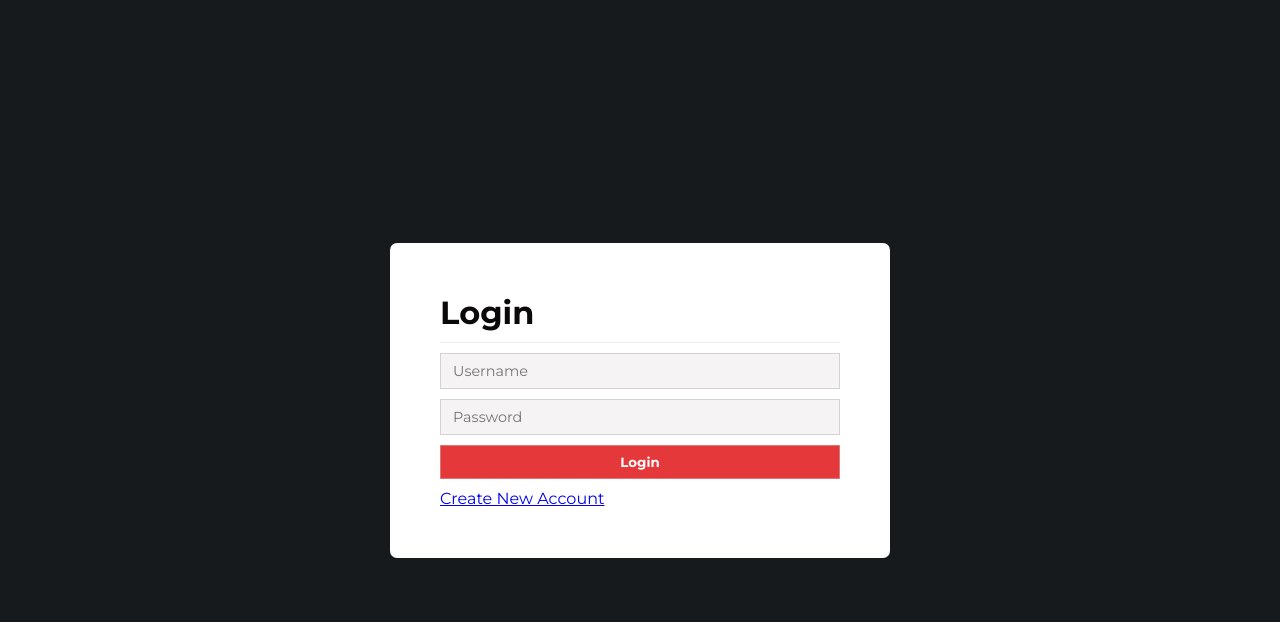
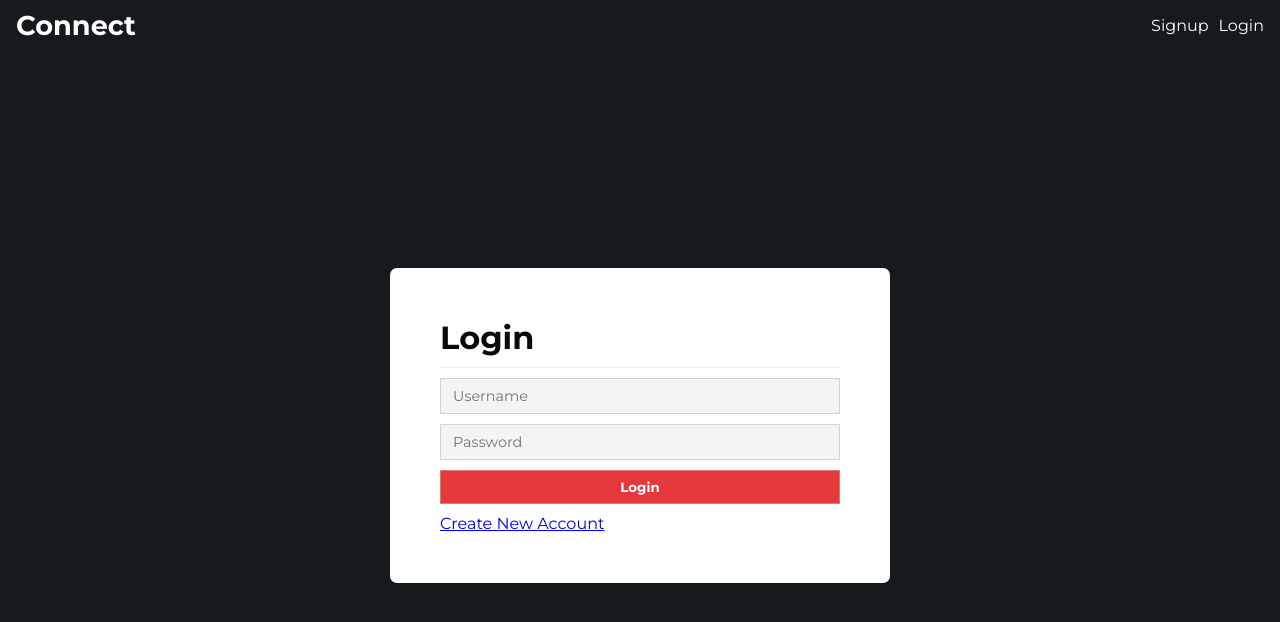
Before and after one commit to AbdallahAyad-23/socialapp-frontend, a React (Create React App) app: page /login in a window 1280 px wide. Shown: the top 622 px of the page. Built offline with nearby package versions, Linux system fonts and the light colour scheme.

Commit message:
Added navbar

```diff
--- /dev/null
+++ b/src/App.css
@@ -0,0 +1,3 @@
+main {
+  height: calc(100% - 50px);
+}
--- a/src/App.js
+++ b/src/App.js
@@ -1,10 +1,13 @@
 import { BrowserRouter as Router, Route, Redirect } from "react-router-dom";
 import { useEffect, useReducer } from "react";
 import jwtDecode from "jwt-decode";
+import "./App.css";
 import { intialState, reducer, AuthContext } from "./store";
+import Navbar from "./components/Navbar/Navbar";
 import Signup from "./pages/signup/signup";
 import Login from "./pages/login/login";
 import Home from "./pages/home/home";
+import axios from "./utils/axios";
 
 function App() {
   const [state, dispatch] = useReducer(reducer, intialState);
@@ -14,6 +17,11 @@ function App() {
     if (token) {
       if (Date.now() <= jwtDecode(token).exp * 1000) {
         dispatch({ type: "intial", payload: { token } });
+        axios.get("/user").then((res) => {
+          console.log(res);
+          const user = res.data;
+          dispatch({ type: "setUser", payload: { user } });
+        });
       }
     }
   }, []);
@@ -22,7 +30,9 @@ function App() {
     <div className="App">
       <AuthContext.Provider value={{ state, dispatch }}>
         <Router>
-          {/* {state.isAuth ? <Redirect to="/" /> : <Redirect to="/login" />} */}
+          <Navbar />
+          <main>
+            {state.isAuth ? <Redirect to="/" /> : <Redirect to="/login" />}
             {state.isAuth && (
               <Route path="/">
                 <Home />
@@ -40,6 +50,7 @@ function App() {
                 <Login />
               </Route>
             )}
+          </main>
         </Router>
       </AuthContext.Provider>
     </div>
--- /dev/null
+++ b/src/components/Navbar/Navbar.js
@@ -0,0 +1,35 @@
+import React, { useContext } from "react";
+import { NavLink } from "react-router-dom";
+import { AuthContext } from "../../store";
+import styles from "./Navbar.module.css";
+const Navbar = () => {
+  const { state } = useContext(AuthContext);
+  return (
+    <header>
+      <nav className={styles.nav}>
+        <div className={styles.nav_header}>
+          <NavLink to="/">Connect</NavLink>
+        </div>
+        <ul className={styles.navbar}>
+          {!state.isAuth && (
+            <li>
+              <NavLink to="/signup">Signup</NavLink>
+            </li>
+          )}
+          {!state.isAuth && (
+            <li>
+              <NavLink to="/login">Login</NavLink>
+            </li>
+          )}
+          {state.isAuth && (
+            <li>
+              <NavLink to="/logout">Logout</NavLink>
+            </li>
+          )}
+        </ul>
+      </nav>
+    </header>
+  );
+};
+
+export default Navbar;
--- /dev/null
+++ b/src/components/Navbar/Navbar.module.css
@@ -0,0 +1,25 @@
+.nav {
+  display: flex;
+  justify-content: space-between;
+  background: #161a1d;
+  height: 50px;
+  align-items: center;
+  padding: 0 1rem;
+}
+
+.nav_header {
+  font-size: 1.7rem;
+  font-weight: 700;
+}
+
+.nav a {
+  text-decoration: none;
+  color: #ffffff;
+}
+
+.navbar {
+  display: flex;
+  list-style: none;
+  justify-content: space-between;
+  gap: 10px;
+}
--- a/src/pages/home/home.js
+++ b/src/pages/home/home.js
@@ -1,13 +1,15 @@
-import React, { useContext, useEffect } from "react";
+import React, { useContext, useEffect, useState } from "react";
 import axios from "../../utils/axios";
+import Navbar from "../../components/Navbar/Navbar";
 const Home = () => {
+  const [posts, setPosts] = useState(null);
   useEffect(() => {
     console.log(axios.defaults);
     axios.get("/posts").then((res) => {
-      console.log(res.data);
+      setPosts(res.data.posts);
     });
   }, []);
-  return <div></div>;
+  return <ul>{posts && posts.map((post) => <li>{post.content}</li>)}</ul>;
 };
 
 export default Home;
--- a/src/store.js
+++ b/src/store.js
@@ -30,7 +30,11 @@ export const reducer = (state, action) => {
         isAuth: true,
         token: action.payload.token,
       };
-
+    case "setUser":
+      return {
+        ...state,
+        user: action.payload.user,
+      };
     case "logout":
       localStorage.clear();
       return {
```
Also changed, not shown: src/logo.svg (deleted). Lines whose indentation alone changed are shown as unchanged.
